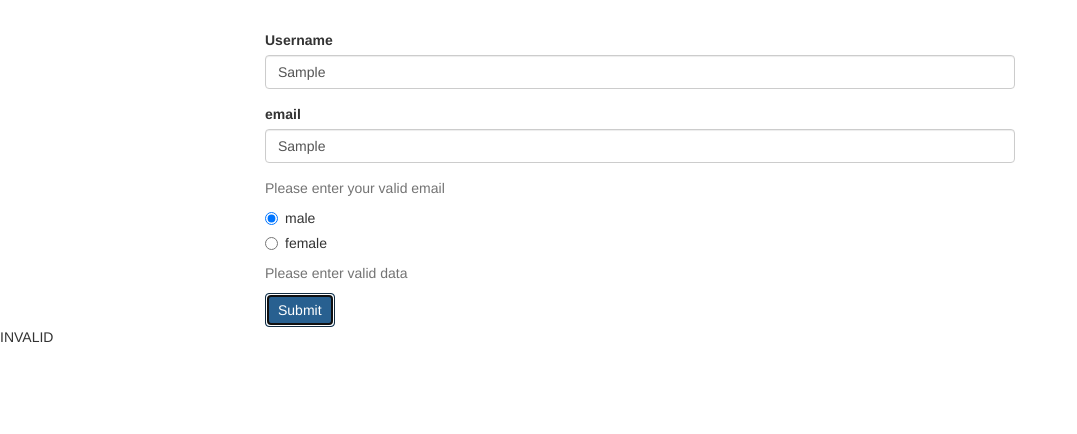
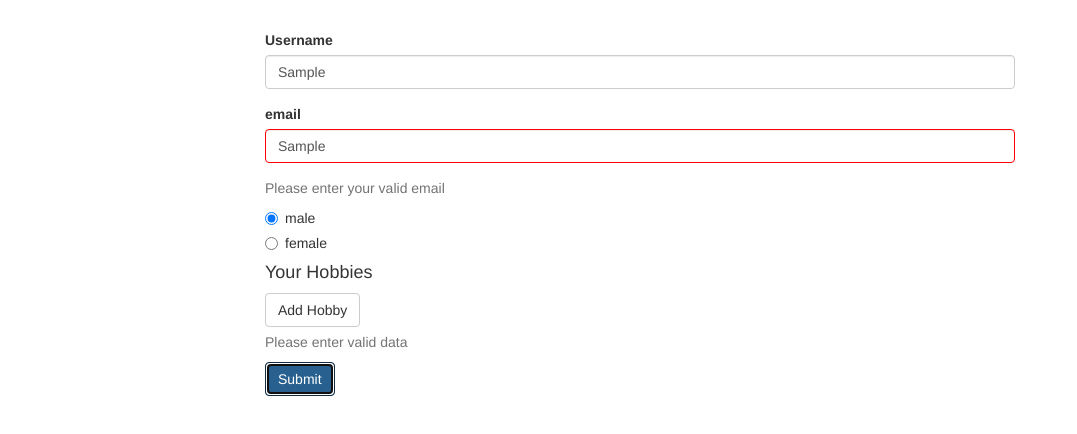
Before and after one commit to argun8394/Angular_Lesson, an Angular app in the folder angular reactive form/: page / in a window 1280 px wide. Both pictures are taken after typing "Sample", "Sample" into the empty fields and a click on the button "Submit". Shown: the top 434 px of the page, without its empty margins (0-1077 px from the left). Built offline with nearby package versions, Linux system fonts and the light colour scheme.

Commit message:
formArray

```diff
--- a/angular reactive form/src/app/app.component.css
+++ b/angular reactive form/src/app/app.component.css
@@ -1,3 +1,7 @@
 .container {
   margin-top: 30px;
 }
+
+input.ng-invalid.ng-touched{
+  border: 1px solid red;
+}
--- a/angular reactive form/src/app/app.component.html
+++ b/angular reactive form/src/app/app.component.html
@@ -2,6 +2,7 @@
   <div class="row">
     <div class="col-xs-12 col-sm-10 col-md-8 col-sm-offset-1 col-md-offset-2">
       <form [formGroup]="signUpForm" (ngSubmit)="onSubmit()">
+        <div formGroupName="userData">
         <div class="form-group">
           <label for="username">Username</label>
           <input
@@ -10,7 +11,7 @@
             formControlName="username"
             class="form-control">
         </div>
-        <span *ngIf="!signUpForm.get('username').valid && signUpForm.get('username').touched" class="help-block">Please enter your username</span>
+        <span *ngIf="!signUpForm.get('userData.username').valid && signUpForm.get('userData.username').touched" class="help-block">Please enter your username</span>
         <div class="form-group">
           <label for="email">email</label>
           <input
@@ -19,7 +20,8 @@
             formControlName="email"
             class="form-control">
         </div>
-        <span *ngIf="!signUpForm.get('email').valid && signUpForm.get('email').touched" class="help-block">Please enter your valid email</span>
+        <span *ngIf="!signUpForm.get('userData.email').valid && signUpForm.get('userData.email').touched" class="help-block">Please enter your valid email</span>
+      </div>
         <div class="radio" *ngFor="let gender of genders">
           <label>
             <input
@@ -28,10 +30,17 @@
               [value]="gender">{{ gender }}
           </label>
                   </div>
+                  <div formArrayName="hobbies">
+                    <h4>Your Hobbies</h4>
+                    <button class="btn btn-default" type="button" (click)="onAddHobby()">Add Hobby</button>
+                    <div class="form-group" *ngFor="let hobbyControl of signUpForm.get('hobbies').controls; let i = index">
+                      <input type="text" class="form-control" [formControlName]="i">
+                    </div>
+
+                  </div>
                   <span *ngIf="!signUpForm.valid && signUpForm.touched" class="help-block">Please enter valid data</span>
         <button class="btn btn-primary" type="submit">Submit</button>
       </form>
     </div>
   </div>
 </div>
-{{signUpForm.status}}
--- a/angular reactive form/src/app/app.component.ts
+++ b/angular reactive form/src/app/app.component.ts
@@ -1,5 +1,5 @@
 import { Component, OnInit } from '@angular/core';
-import { FormControl, FormGroup, Validators } from '@angular/forms';
+import { FormArray, FormControl, FormGroup, Validators } from '@angular/forms';
 
 @Component({
   selector: 'app-root',
@@ -13,9 +13,12 @@
 
   ngOnInit() {
     this.signUpForm= new FormGroup({
-      'username': new FormControl(null,Validators.required),
-      'email': new FormControl(null,[Validators.required, Validators.email]),
-      'gender': new FormControl('male')
+      'userData': new FormGroup({
+        'username': new FormControl(null,Validators.required),
+      'email': new FormControl(null,[Validators.required, Validators.email])
+      }),
+      'gender': new FormControl('male'),
+      'hobbies':new FormArray([])
     })
   }
 
@@ -23,4 +26,9 @@
     console.log(this.signUpForm);
   }
 
+  onAddHobby(){
+    const control = new FormControl(null, Validators.required);
+    (<FormArray>this.signUpForm.get('hobbies')).push(control);
+  }
+
 }
```
